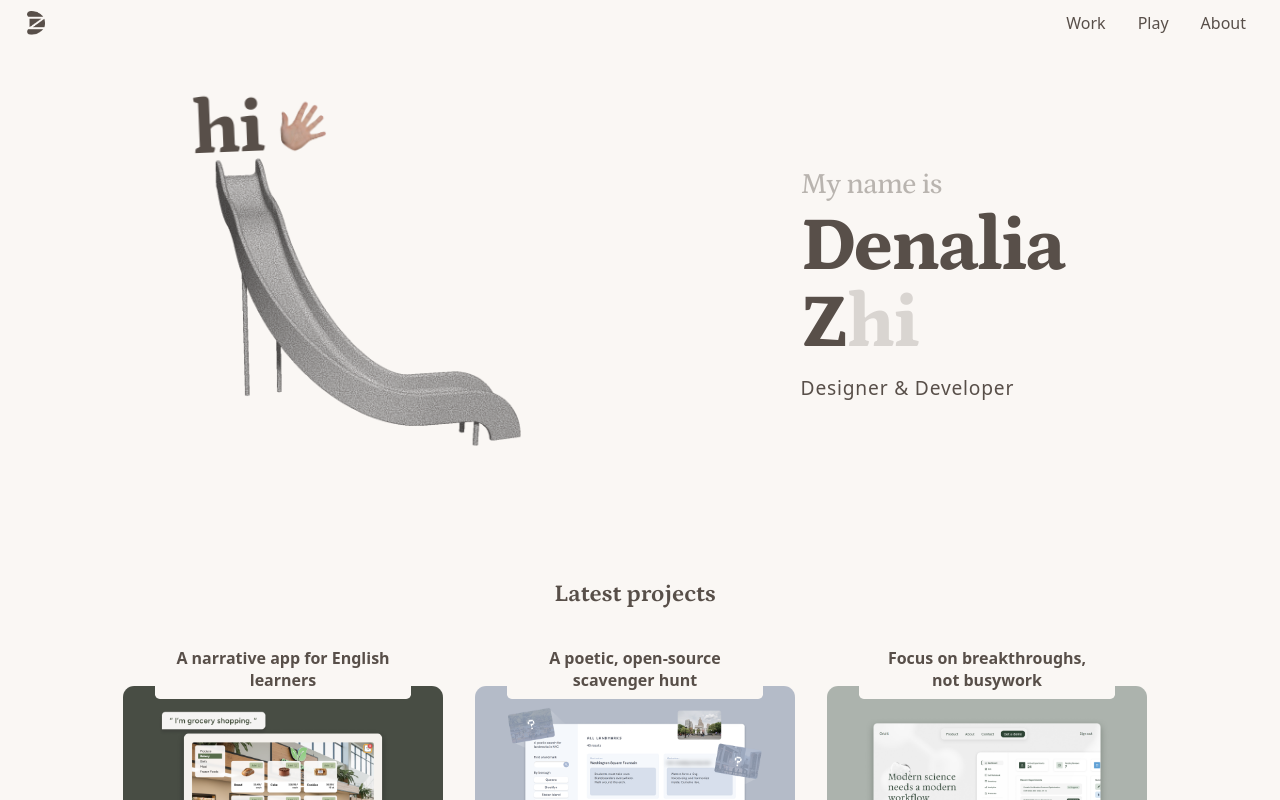
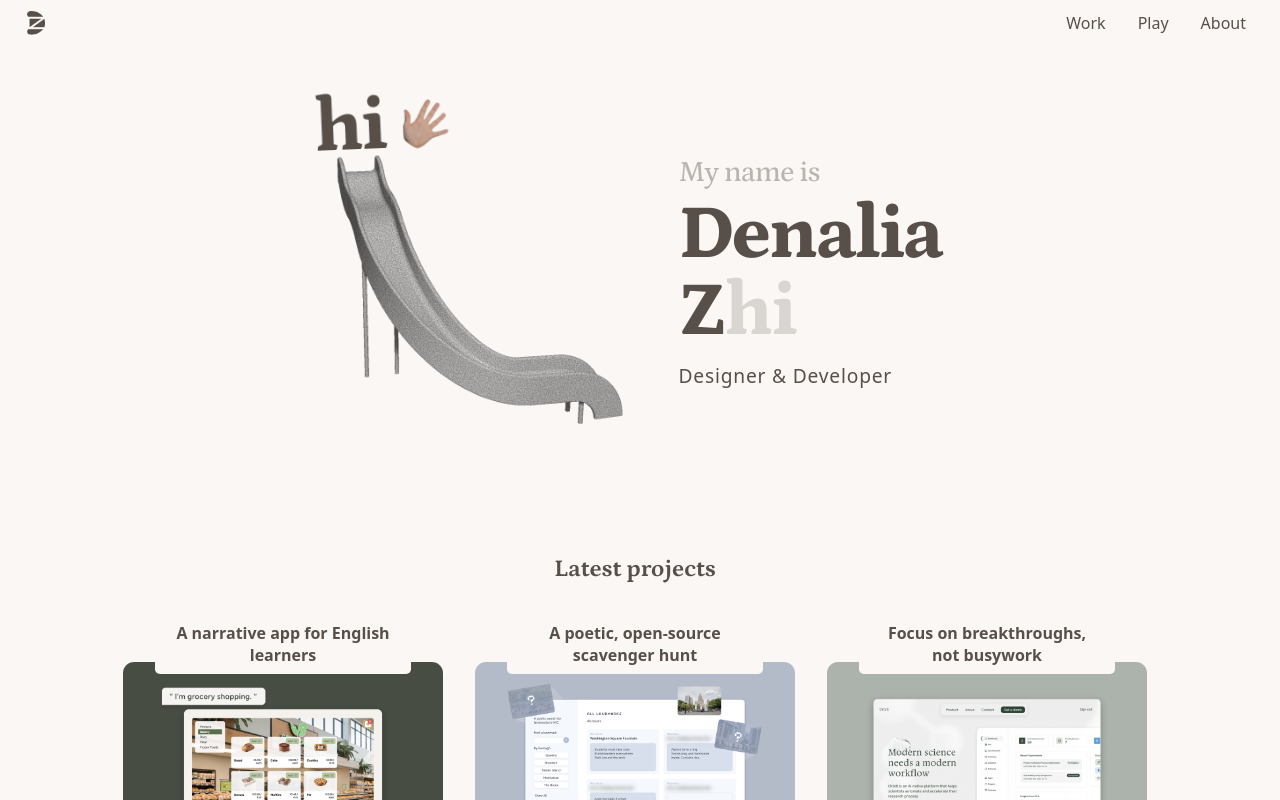
Before and after one commit to denaliazhi/portfolio-v4, a React (Vite) app: page / in a window 1280 px wide. Shown: the top 800 px of the page. Built offline with nearby package versions, Linux system fonts and the light colour scheme; a web font is replaced by a local one.

Commit message:
fix: vercel config

```diff
--- a/src/index.css
+++ b/src/index.css
@@ -93,10 +93,6 @@ h3 {
   background-position: center;
   background-size: contain;
   background-repeat: no-repeat;
-}
-
-img {
-  height: auto;
 }
 
 /* Text Styles */
@@ -594,6 +590,10 @@ footer p:hover {
   display: flex;
   flex-direction: column;
   gap: 2rem;
+}
+
+.project-page img {
+  height: auto;
 }
 
 .project-page h1 {
```
Also changed, not shown: vercel.json (added).
